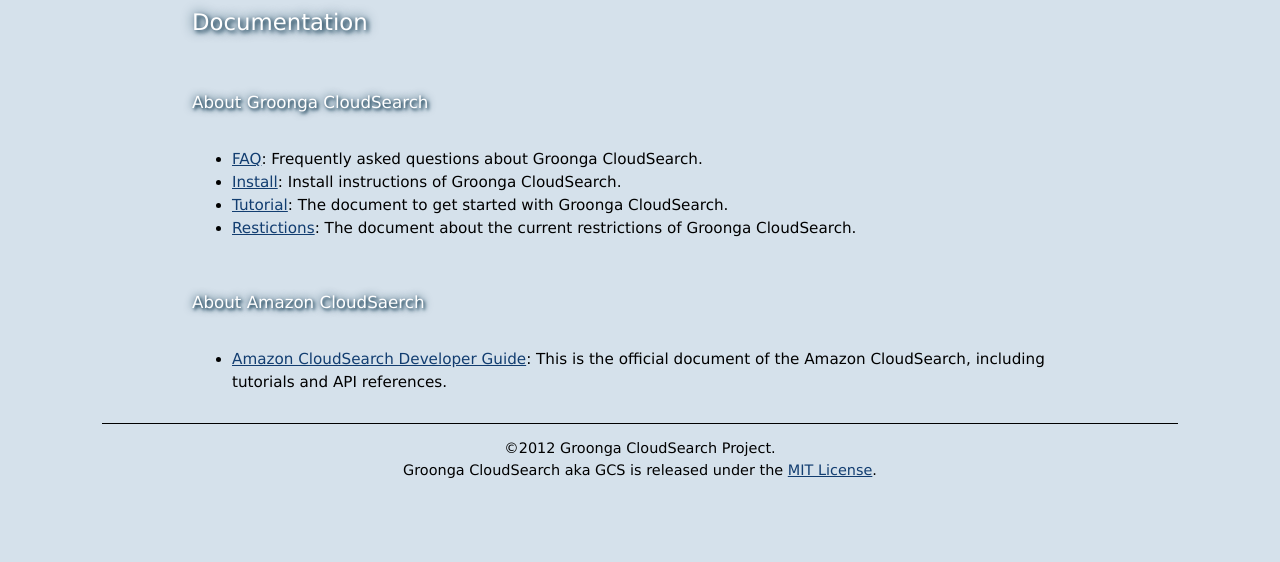
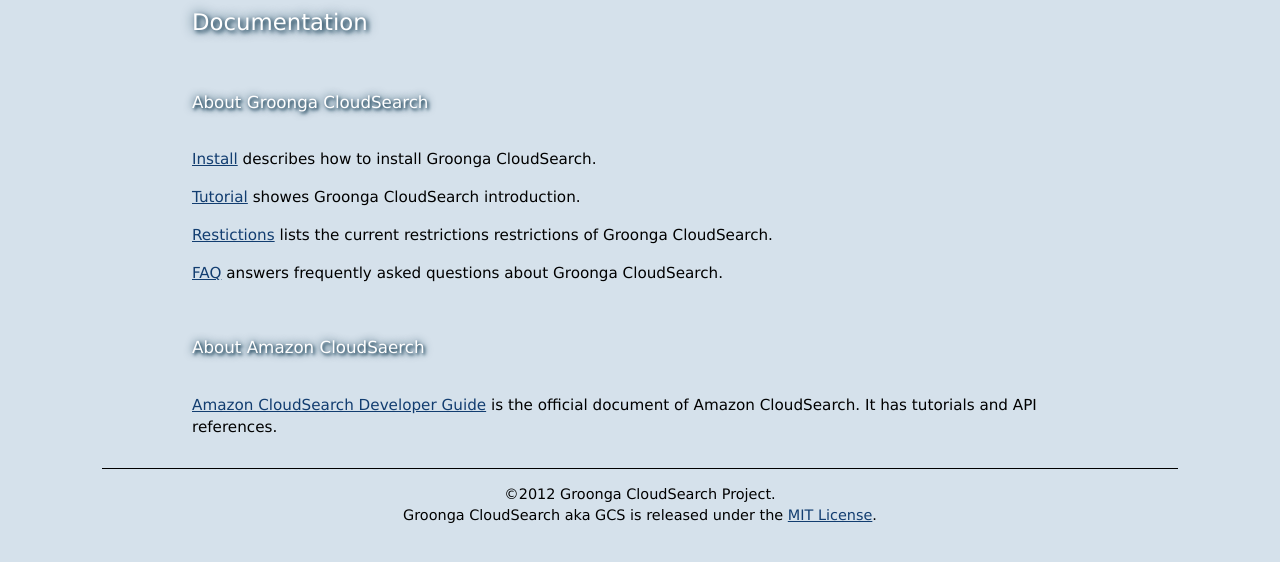
Before and after one commit to groonga/gcs.groonga.org, a Jekyll site: the page built from docs/index.md, in a window 1280 px wide, cut to the strip 153-715 px from the top of the page. Built offline with Jekyll 4.4.1, drawn with Linux system fonts in a browser that asks for light colours.

Commit message:
docs: use paragraphs instead of list like node.js's site

```diff
--- a/docs/index.md
+++ b/docs/index.md
@@ -6,16 +6,19 @@
 
 ## About Groonga CloudSearch
 
- * [FAQ](faq/):
-   Frequently asked questions about Groonga CloudSearch.
- * [Install](install/):
-   Install instructions of Groonga CloudSearch.
- * [Tutorial](tutorial/):
-   The document to get started with Groonga CloudSearch.
- * [Restictions](restrictions/):
-   The document about the current restrictions of Groonga CloudSearch.
+[Install](install/) describes how to install Groonga CloudSearch.
+
+[Tutorial](tutorial/) showes Groonga CloudSearch introduction.
+
+[Restictions](restrictions/) lists the current restrictions
+restrictions of Groonga CloudSearch.
+
+[FAQ](faq/) answers frequently asked questions about Groonga
+CloudSearch.
 
 ## About Amazon CloudSaerch
 
- * [Amazon CloudSearch Developer Guide](http://docs.amazonwebservices.com/cloudsearch/latest/developerguide/):
-   This is the official document of the Amazon CloudSearch, including tutorials and API references.
+[Amazon CloudSearch Developer
+Guide](http://docs.amazonwebservices.com/cloudsearch/latest/developerguide/)
+is the official document of Amazon CloudSearch. It has tutorials and
+API references.
```
